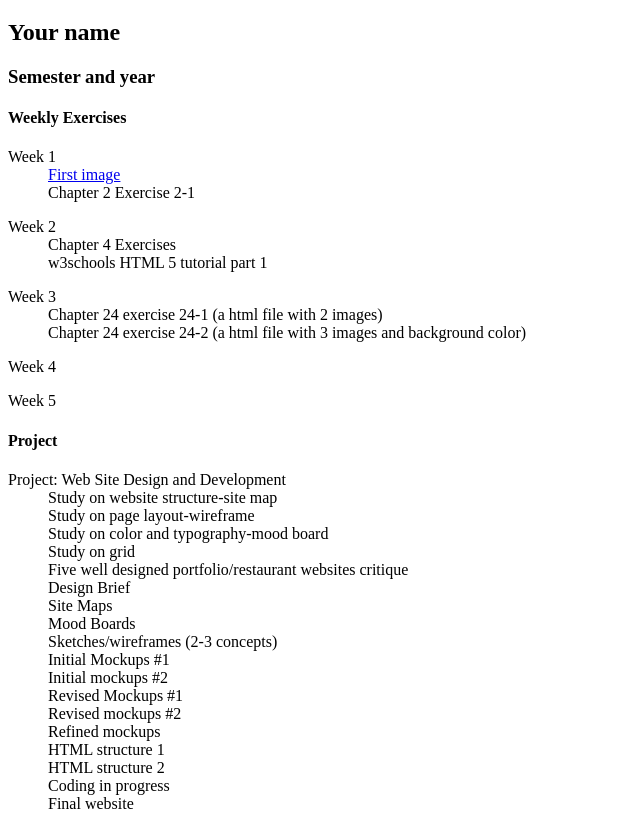
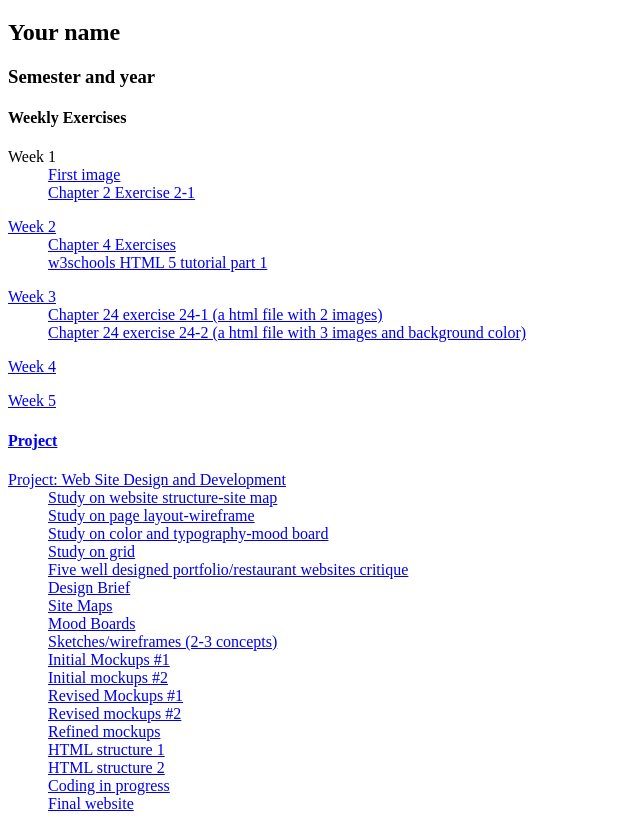
Before and after one commit to jplace2/AVT-217-Introduction-to-Web-Design, a plain HTML site: page weekly/index.html in a window 1280 px wide. Shown: the part 61-890 px from the top of the page, without its empty margins (0-640 px from the left). Drawn offline with Linux system fonts and the light colour scheme.

Commit message:
Update index.html

```diff
--- a/weekly/index.html
+++ b/weekly/index.html
@@ -16,7 +16,7 @@
 <dl>
 <dt>Week 1</dt>
 <dd><a href="https://jplace2.github.io/AVT-217-Introduction-to-Web-Design/sketch.jpg">First image</a></dd>
-<dd>Chapter 2 Exercise 2-1</dd>
+<dd><a href="https://jplace2.github.io/AVT-217-Introduction-to-Web-Design/weekly/w1/jenskitchen.html">Chapter 2 Exercise 2-1</dd>
 </dl>
 
 <dl>
```
